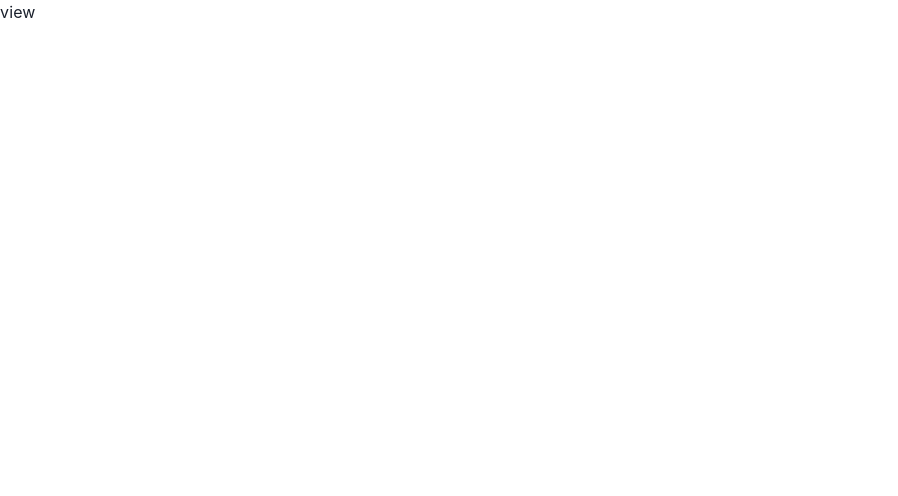
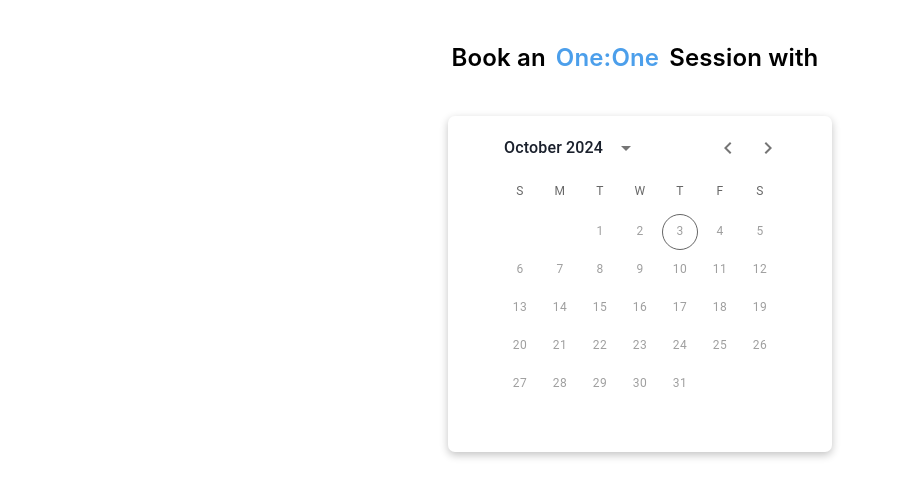
Before and after one commit to Swarnava-paul/connect-front-end, a React (Vite) app: page /Sharable/1 in a window 1280 px wide. Shown: the top 496 px of the page, without its empty margins (0-898 px from the left). Built offline with nearby package versions, Linux system fonts and the light colour scheme; no server answers.

Commit message:
90% of functionality of booking one to one session is completed

```diff
--- a/src/App.jsx
+++ b/src/App.jsx
@@ -7,7 +7,8 @@ import AllRoutes from './Routes/AllRoutes'
 //modals
 import { LoginModal , LoadingModal ,
 GenerateSharableLinkModal,
-SlotsModal,HamburgerIcon
+SlotsModal,HamburgerIcon,
+SlotsModalForBooker
 } from './Components/exports'
 
 function App() {
@@ -19,6 +20,7 @@ function App() {
     <LoginModal/>
     <LoadingModal/>
     <GenerateSharableLinkModal/>
+    <SlotsModalForBooker/>
     <SlotsModal/>
     </>
   )
--- a/src/App/Slices/MainSlice.jsx
+++ b/src/App/Slices/MainSlice.jsx
@@ -15,6 +15,19 @@ sideBarDisplay : 'none',
 storeSelectedDate : 'none',
 slotsModalDisplay : 'none',
 availability : [],
+hamburgerIcon : 'absolute',
+hostAvailabilityHolder : [],
+userSelectedDateOnHostAvailability : "",
+slotsModalForBookerDisplay : 'none',
+bookingDetailsObject : {
+id:"",
+startTime:"",
+bookerEmail:"",
+bookerName:"",
+bookerTimeZone:"",
+slotId:"",
+availabilityId:""
+}
 };
 
 const reduxSlice = createSlice({
@@ -52,6 +65,10 @@ const reduxSlice = createSlice({
             state.LoadingModalDisplay = 'none'
         },
 
+        hideHamburgerIcon : (state) => {
+            state.hamburgerIcon = 'static'
+        },///////////
+
         displaySharableLinkModal : (state) => {
             state.SharableLinkDisplay = 'flex'
         },
@@ -86,8 +103,28 @@ const reduxSlice = createSlice({
         },
         pushdateToAvailability : (state,action) => {
             state.availability.push(action.payload)
+        },
+        // <<-
+
+        setHostAvailabilityData : (state,action) => {
+          state.hostAvailabilityHolder = action.payload
+        },
+        setUserSelectedDateOnHostAvailability : (state,action) => {
+            state.userSelectedDateOnHostAvailability = action.payload;
+        },
+        displaySlotsModalForBookerDisplay : (state) => {
+            state.slotsModalForBookerDisplay = 'grid'
+        },
+        hideSlotsModalForBookerDisplay : (state) => {
+            state.slotsModalForBookerDisplay = 'none'
+        },
+
+        setBookingDetailsObject : (state,action) => {
+            state.bookingDetailsObject = {
+                ...state.bookingDetailsObject,
+                ...action.payload
+            }
         }
-        // <<-
     }
 })
 
@@ -98,6 +135,8 @@ displayLoadingModal,hideLoadingModal,
 displaySharableLinkModal,hideSharableLinkModal,
 setSharableLink,displaySideBar,
 hideSideBar,setStoreSelectedDate,displaySlotsModal
-,hideSlotsModal,setAvailability,pushdateToAvailability} = reduxSlice.actions
+,hideSlotsModal,setAvailability,pushdateToAvailability,
+hideHamburgerIcon,setHostAvailabilityData,setUserSelectedDateOnHostAvailability , displaySlotsModalForBookerDisplay
+, hideSlotsModalForBookerDisplay,setBookingDetailsObject} = reduxSlice.actions
 
 export default reduxSlice.reducer;
--- a/src/Components/Calender/BookerCalender.jsx
+++ b/src/Components/Calender/BookerCalender.jsx
@@ -0,0 +1,95 @@
+import * as React from "react";
+import dayjs from "dayjs";
+import Badge from "@mui/material/Badge";
+import { AdapterDayjs } from "@mui/x-date-pickers/AdapterDayjs";
+import { LocalizationProvider } from "@mui/x-date-pickers/LocalizationProvider";
+import { PickersDay } from "@mui/x-date-pickers";
+import { Box } from "@chakra-ui/react";
+import { DateCalendar } from "@mui/x-date-pickers/DateCalendar";
+import { useDispatch } from "react-redux";
+import { setUserSelectedDateOnHostAvailability , displaySlotsModalForBookerDisplay} from "../../App/Slices/MainSlice";
+
+const ServerDay = (props) => {
+  const { availableDays = [], day, outsideCurrentMonth, ...other } = props;
+
+  const dispatch = useDispatch();
+
+
+  // Check if the current day (month and date) is available in the availableDays array
+  const isAvailable = availableDays.some(
+    (availableDate) =>
+      availableDate.month === day.month() + 1 && availableDate.date === day.date()
+  );
+
+  // Disable all days not present in availableDays, plus past and future dates logic
+  const isDisabled = !isAvailable; // Disable if not available
+
+  return (
+    <Badge
+      key={day.toString()}
+      overlap="circular"
+      badgeContent={isAvailable ? "✔" : undefined}
+      sx={{
+        ".MuiBadge-badge": {
+          backgroundColor: isAvailable ? "green" : "transparent",
+          color: isAvailable ? "white" : "transparent",
+        },
+      }}
+    >
+      <PickersDay
+        {...other}
+        day={day}
+        onClick={()=>{
+          const date = day.format("YYYY-MM-DD");
+          dispatch(setUserSelectedDateOnHostAvailability(date))
+          dispatch(displaySlotsModalForBookerDisplay());
+        }}
+
+        outsideCurrentMonth={outsideCurrentMonth}
+        disabled={isDisabled} // Disable dates not in availability
+      />
+    </Badge>
+  );
+};
+
+function MeetingSchedulerCalendar({ availability }) {
+  const [availableDays, setAvailableDays] = React.useState([]);
+  const [isLoading, setIsLoading] = React.useState(false);
+
+  React.useEffect(() => {
+    const loadAvailability = async () => {
+      setIsLoading(true);
+      try {
+        const data = availability; // Assuming availability is passed as a prop
+        setAvailableDays(data);
+      } catch (error) {
+        console.error("Error fetching availability:", error);
+      } finally {
+        setIsLoading(false);
+      }
+    };
+
+    loadAvailability();
+  }, [availability]);
+
+  return (
+    <Box boxShadow="rgba(0, 0, 0, 0.24) 0px 3px 8px;" borderRadius={7}>
+      <LocalizationProvider dateAdapter={AdapterDayjs}>
+        <DateCalendar
+          loading={isLoading}
+          renderLoading={() => <p>Loading...</p>}
+          slots={{
+            day: ServerDay,
+          }}
+          slotProps={{
+            day: {
+              availableDays, // Pass available days to the day component
+            },
+          }}
+        />
+      </LocalizationProvider>
+    </Box>
+  );
+}
+
+export default MeetingSchedulerCalendar;
--- a/src/Components/HamburgerIcon.jsx
+++ b/src/Components/HamburgerIcon.jsx
@@ -1,16 +1,16 @@
 import { Flex } from "@chakra-ui/react"
 import { displaySideBar, hideSideBar } from "../App/Slices/MainSlice"
-import { useDispatch } from "react-redux"
+import { useDispatch , useSelector } from "react-redux"
 import { useState } from "react"
 
 const HamburgerIcon = () => {
 const [crossHamburger,setCrossHamburger] = useState(false);
 const [class_name,setClass_name] = useState('fa-solid fa-bars')
 const dispatch = useDispatch();
-
+const hamburgerIconPOsition = useSelector((state)=>state.slice.hamburgerIcon)
 
   return (
-   <Flex top='0%' ml={2} zIndex={2000} mt={3} fontSize={28} pos='absolute' display={['flex','flex','flex','none']}>
+   <Flex top='0%' ml={2} zIndex={2000}  mt={3} fontSize={28} pos={hamburgerIconPOsition} display={['flex','flex','flex','none']}>
     <i style={{color:"black"}} className={class_name}
     onClick={()=>{
         if(crossHamburger == false) {
--- /dev/null
+++ b/src/Components/Modals/SlotsModalForBooker.jsx
@@ -0,0 +1,71 @@
+import { useSelector , useDispatch } from "react-redux"
+import { Grid , Button , Text , Flex , Box} from "@chakra-ui/react";
+import { useState , useEffect} from "react";
+import { hideSlotsModalForBookerDisplay , setBookingDetailsObject } from "../../App/Slices/MainSlice";
+
+
+const SlotsModalForBooker = () => {
+
+    const hostAvailabilityHolder = useSelector((state)=>state.slice.hostAvailabilityHolder);
+    const selectedDate = useSelector((state)=>state.slice.userSelectedDateOnHostAvailability);
+    const SlotsModalForBookerDisplay = useSelector((state)=>state.slice.slotsModalForBookerDisplay);
+    const [slots,setSlots] = useState([])
+    const dispatch = useDispatch();
+
+    const filterTimeSlotsOnly = () => {
+        const day = new Date(selectedDate).getDate();
+        const slot = hostAvailabilityHolder.filter((i)=>(i.date == day));
+        if(slot.length > 0) {
+          setSlots(slot[0].slots)
+          dispatch(setBookingDetailsObject ({availabilityId:slot[0]._id}))
+        }else {
+          setSlots([])
+        }
+    }
+
+    useEffect(filterTimeSlotsOnly,[selectedDate]);
+
+    const crossSymbol = <i className="fa-solid fa-xmark"></i>
+
+  return (
+    <>
+    <Grid display={SlotsModalForBookerDisplay} w='100%' h='110vh' pos='absolute' top='-8%' bg='rgb(0,0,0,0.6)' zIndex={2000}>
+      <Grid bg='white' w='40%' height='85vh' margin='auto' borderRadius={10} overflowY='scroll' p={4}>
+      <Button onClick={()=>dispatch(hideSlotsModalForBookerDisplay())}
+       color='black' pos='absolute'
+      margin='1% 0% 0% 2%' fontSize={30}>{crossSymbol}</Button>
+      <Text mt={10} textAlign='center'>Select Time Slot for {selectedDate}</Text>
+      <Grid mt={1} placeItems='center'>
+        {
+          slots.map((i,index)=>{
+            const startDate = new Date(i.start);
+            const endDate = new Date(i.end);
+
+           // Extract hours and minutes
+             const startHours = startDate.getHours();
+             const startMinutes = startDate.getMinutes();
+             const endHours = endDate.getHours();
+             const endMinutes = endDate.getMinutes();
+
+            // Format the output
+            const formattedStartTime = `${startHours}.${String(startMinutes).padStart(2, '0')}`;
+            const formattedEndTime = `${endHours}.${String(endMinutes).padStart(2, '0')}`;
+            return (
+              <Flex key={index} color='black' mt={10} gap={2}  w='90%' justify='center' justifyContent='space-between'>
+              <Box bg='whitesmoke' fontSize={17} fontWeight='500' w='30%' p={3} textAlign='center' borderRadius={4}>{formattedStartTime}</Box>
+              <Box bg='whitesmoke' fontSize={17} fontWeight='500' w='30%' p={3} textAlign='center' borderRadius={4}>{formattedEndTime}</Box>
+              <Button bg='#4C9FEB' w='30%' color='white' borderRadius={4} onClick={()=>{
+                dispatch(setBookingDetailsObject({slotId:i._id,startTime:i.start}))
+              }}>Select</Button>
+            </Flex>
+            )
+          })
+        }
+        </Grid>
+      </Grid>
+    </Grid>
+    </>
+  )
+}
+
+export default SlotsModalForBooker
--- a/src/Components/exports.jsx
+++ b/src/Components/exports.jsx
@@ -4,6 +4,7 @@ import MainSection from './MainSection/MainSection'
 import LoadingModal from "./Modals/LoadingModal";
 import GenerateSharableLinkModal from "./Modals/GenerateSharableLinkModal";
 import SlotsModal from "./Modals/SlotsModal";
+import SlotsModalForBooker from "./Modals/SlotsModalForBooker";
 // components that will be used in Main Section
 import CreateAvailability from './CreateAvailability'
 import SharableLink from './SharableLink'
@@ -18,4 +19,4 @@ MainSection,CreateAvailability,
 SharableLink,ViewMeetings,
 WelcomeMessage,TimeZone,LoadingModal,
 GenerateSharableLinkModal,HamburgerIcon,
-SlotsModal}
+SlotsModal,SlotsModalForBooker}
--- a/src/Pages/ViewSharableLink.jsx
+++ b/src/Pages/ViewSharableLink.jsx
@@ -1,13 +1,87 @@
+import { useParams } from "react-router-dom"
+import { useEffect , useState} from "react";
+import { displayLoadingModal , hideLoadingModal ,setBookingDetailsObject ,
+hideHamburgerIcon , setHostAvailabilityData} from "../App/Slices/MainSlice";
+import { useDispatch , useSelector} from "react-redux";
+import { Box , Flex , Text} from "@chakra-ui/react";
+import MeetingSchedulerCalendar from "../Components/Calender/BookerCalender";
 
 const ViewSharableLink = () => {
 
+  const {id} = useParams();
+  // id from url
+  const dispatch = useDispatch();
+  const [hostInfo,setHostInfo] = useState({name:"",email:"",availability:[]})
 
 
-  return (
-    <div>
-      view
-    </div>
-  )
+
+  const fetchHostAvailability = async (bookerTimeZone) => {
+    const url = `${import.meta.env.VITE_FETCH_HOST_AVAILABILITY_SLOTS}?id=${id}&bookerTimeZone=${bookerTimeZone}`;
+    dispatch(displayLoadingModal());
+    try {
+      //
+      const response = await fetch(url);
+      const {info:{name,email,convertedAvailability}} = await response.json();
+      setHostInfo({
+        ...hostInfo,
+        name,
+        email,
+        availability : convertedAvailability
+      })
+      dispatch(setBookingDetailsObject({id,bookerTimeZone}))
+      dispatch(setHostAvailabilityData(convertedAvailability))
+      dispatch(hideLoadingModal());
+    }catch(error) {
+
+      dispatch(hideLoadingModal());
+    }
+
+  }
+  // function for fetch host availability details
+  const captureBookerTimeZone = () => {
+     dispatch(hideHamburgerIcon())
+     const bookerTimeZone = Intl.DateTimeFormat().resolvedOptions().timeZone;
+     fetchHostAvailability(bookerTimeZone);
+  }
+  // function for capturing booker timezone first
+  useEffect(captureBookerTimeZone,[]); // for capture booker timezone before browser paints the screen
+
+  const textArray = [{
+    name:"Book an",
+    c :"black"
+  },{
+    name :'One:One',
+    c:"#4C9FEB"
+  },{
+    name:"Session with",
+    c:"black"
+  },{
+    name :hostInfo.name,
+    c:"#4C9FEB"
+  }];
+  const textHolderFlex = {
+  gap:['2px','3px','5px',"10px"],
+  justifyContent :"center",
+  fontSize:['15','20','20',"24px",],
+  fontWeight:"600",
+  alignItems:"center"
+  };
+  const mainBox = {
+    marginTop:10
+  }
+
+return (
+ <Box w='100%' h='100vh' sx={mainBox} >
+  <Flex sx={textHolderFlex}>
+   {textArray.map(({name,c},index)=>(<Text key={index} color={c}>{name}</Text>))}
+  </Flex>
+  <Box w={['90%','65%','40%','30%']} margin='auto' mt={10}>
+  <MeetingSchedulerCalendar availability={hostInfo.availability}/>
+  </Box>
+ </Box>
+)
+
 }
 
+
 export default ViewSharableLink
```
